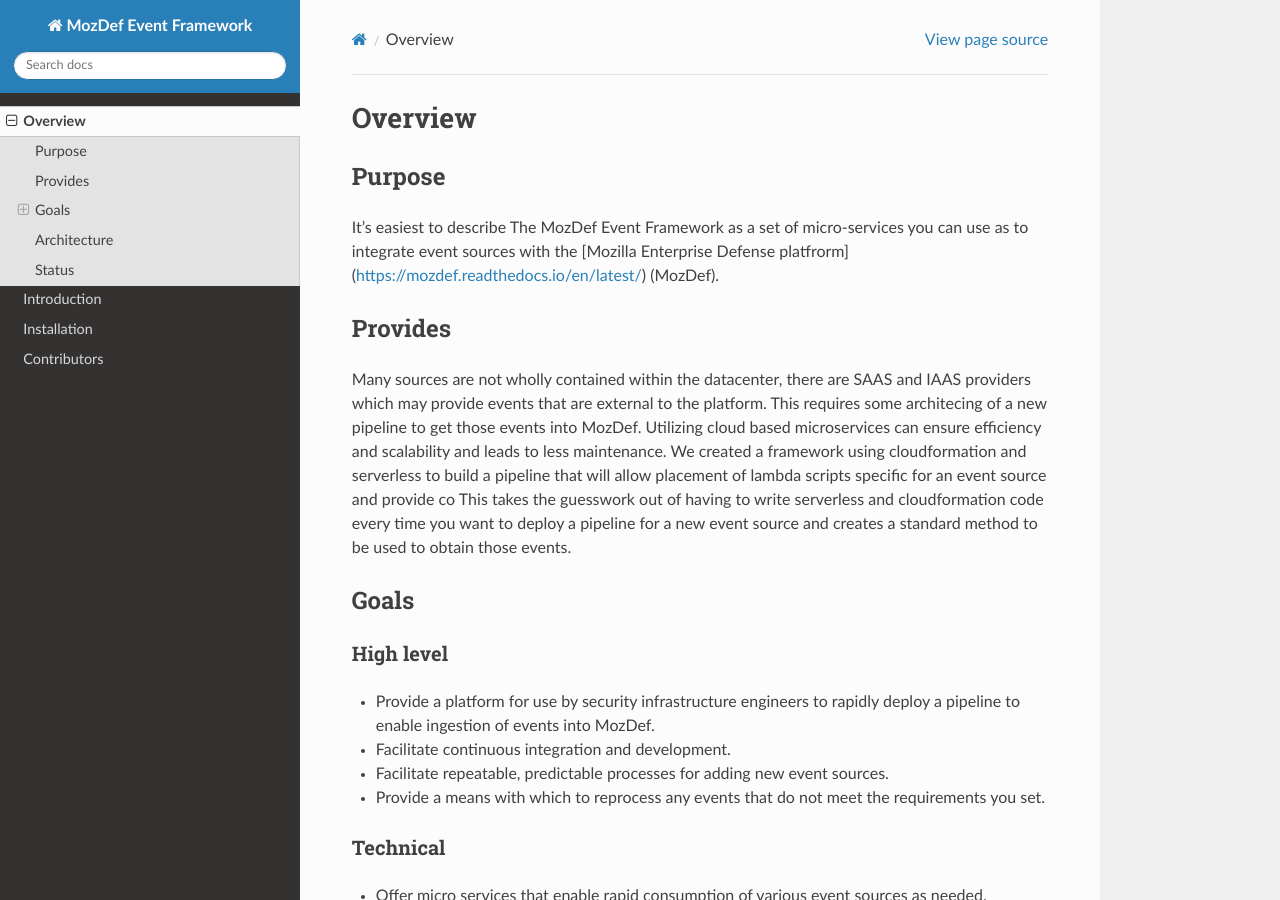
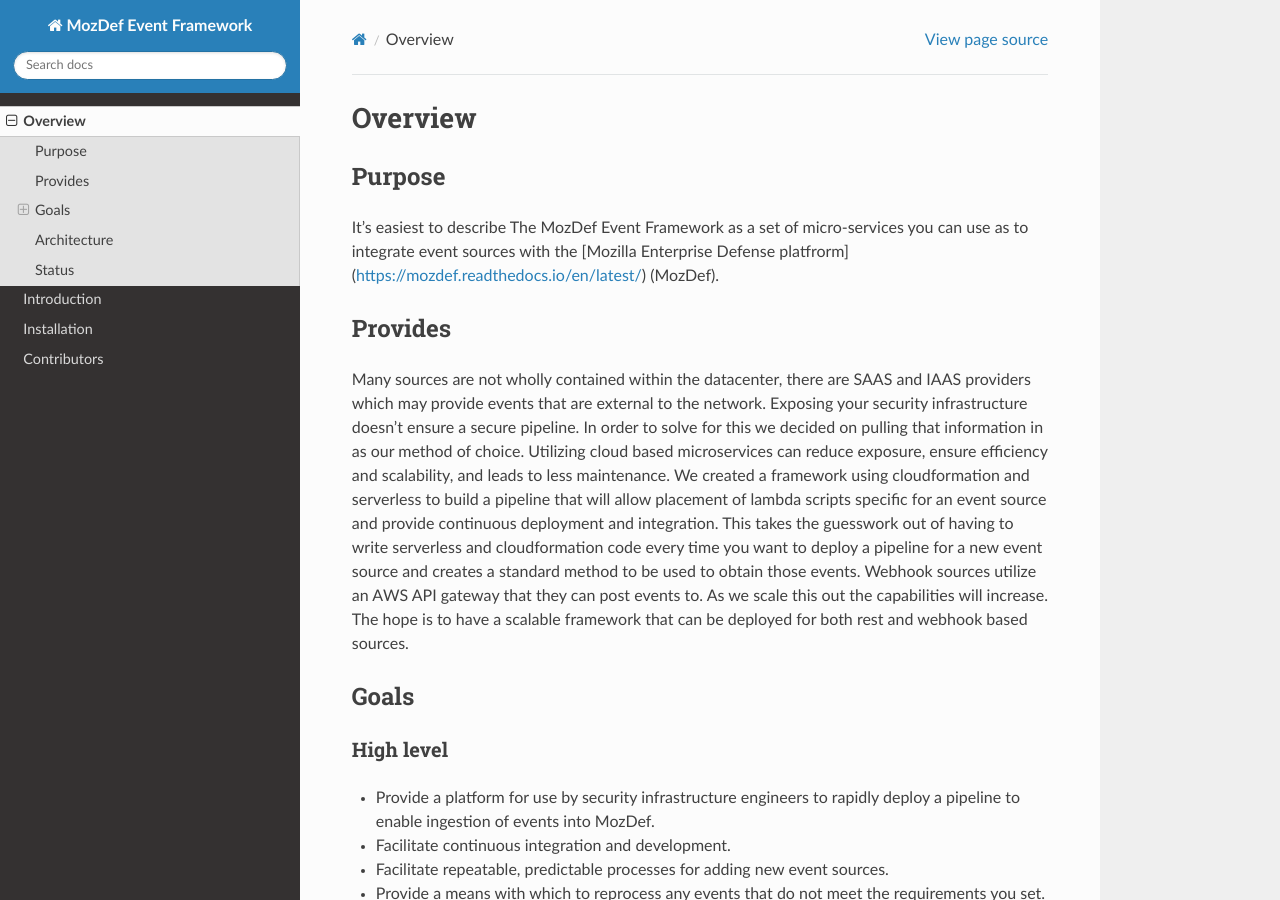
Before and after one commit to mozilla/mozdef-event-framework, a Sphinx documentation site: the page built from docs/source/overview.rst, in a window 1280 px wide and 900 px high. Built offline with Sphinx 7.4.7 and the Read the Docs theme 2.0.0, drawn with Linux system fonts in a browser that asks for light colours; pages that are not in the unit, such as notebooks, are missing from menus.

Commit message:
expanding on provides section

```diff
--- a/docs/source/overview.rst
+++ b/docs/source/overview.rst
@@ -8,9 +8,10 @@
 Provides
 --------
 
-Many sources are not wholly contained within the datacenter, there are SAAS and IAAS providers which may provide events that are external to the platform. This requires some architecing of a new pipeline to get those events into MozDef.
-Utilizing cloud based microservices can ensure efficiency and scalability and leads to less maintenance. We created a framework using cloudformation and serverless to build a pipeline that will allow placement of lambda scripts specific for an event source and provide co
-This takes the guesswork out of having to write serverless and cloudformation code every time  you want to deploy a pipeline for a new event source and creates a standard method to be used to obtain those events.
+Many sources are not wholly contained within the datacenter, there are SAAS and IAAS providers which may provide events that are external to the network. Exposing your security infrastructure doesn't ensure a secure pipeline. In order to solve for this we decided on pulling that information in as our method of choice.
+Utilizing cloud based microservices can reduce exposure, ensure efficiency and scalability, and leads to less maintenance. We created a framework using cloudformation and serverless to build a pipeline that will allow placement of lambda scripts specific for an event source and provide continuous deployment and integration.
+This takes the guesswork out of having to write serverless and cloudformation code every time  you want to deploy a pipeline for a new event source and creates a standard method to be used to obtain those events. Webhook sources utilize an AWS API gateway that they can post events to. As we scale this out the capabilities will increase.
+The hope is to have a scalable framework that can be deployed for both rest and webhook based sources.
 
 Goals
 -----
```
